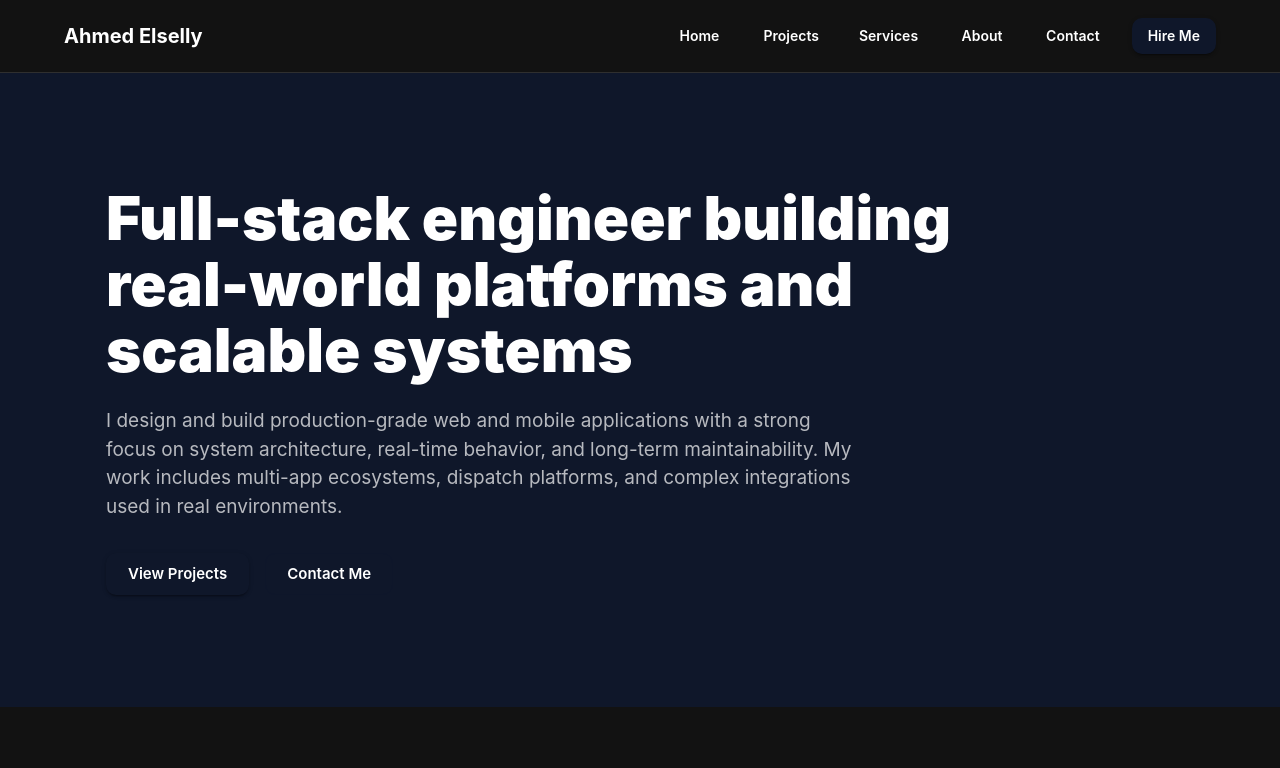
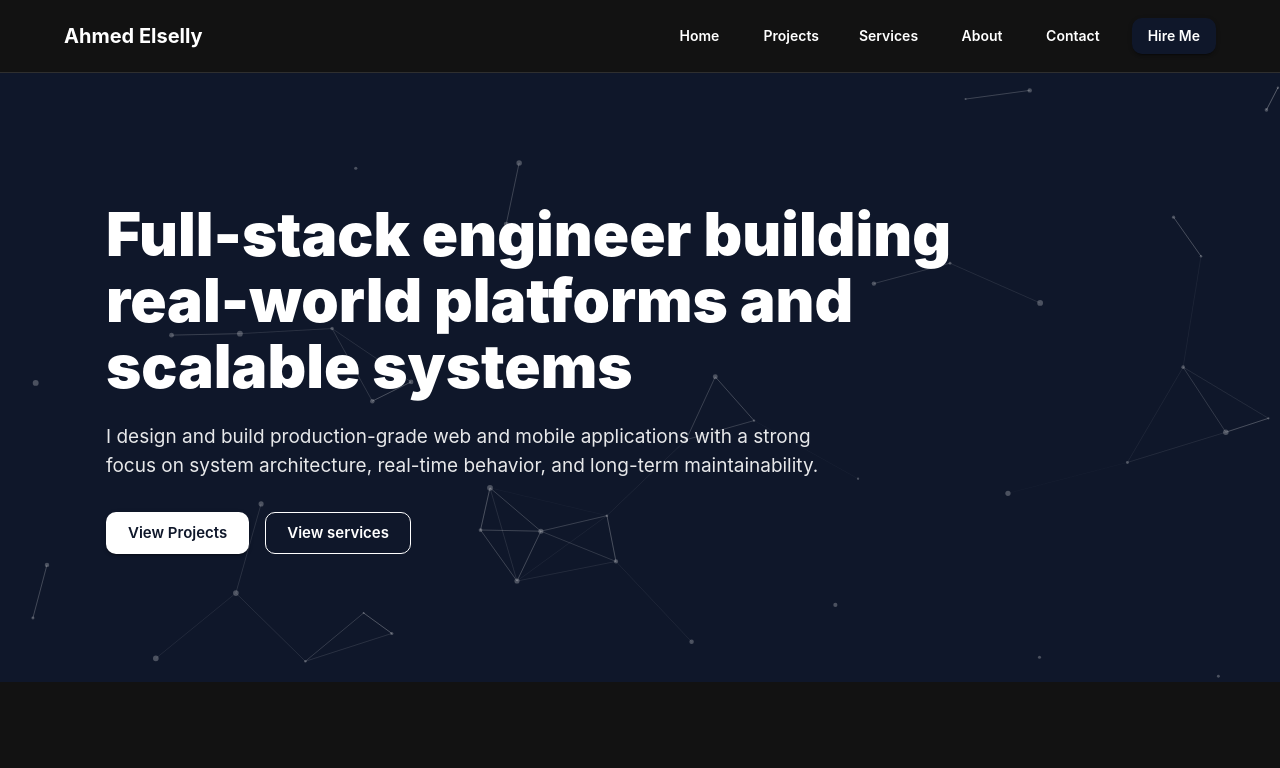
Before and after one commit to AhmedElselly/ahmedelselly.github.io, a Next.js app: page / in a window 1280 px wide. Shown: the top 768 px of the page. Built offline with nearby package versions, Linux system fonts and the light colour scheme; what @mui/material-nextjs would draw is missing.

Commit message:
added particles to header hero section home page

```diff
--- a/package.json
+++ b/package.json
@@ -15,7 +15,10 @@
     "@mui/material-nextjs": "^7.3.7",
     "next": "16.1.4",
     "react": "19.2.3",
-    "react-dom": "19.2.3"
+    "react-dom": "19.2.3",
+    "react-tsparticles": "^2.12.2",
+    "tsparticles": "^3.9.1",
+    "tsparticles-slim": "^2.12.0"
   },
   "devDependencies": {
     "@types/node": "^20",
--- a/src/app/page.tsx
+++ b/src/app/page.tsx
@@ -11,6 +11,7 @@ import Link from "next/link";
 import { projects } from "@/data/projects";
 import ProjectCard from "@/components/ProjectCard";
 import TestimonialsSection from "@/components/TestimonialsSection";
+import HeaderSection from "@/components/HomeComponents/HeaderSection";
 
 export const metadata = {
   title: "Ahmed Elselly | Full-Stack Engineer",
@@ -22,43 +23,7 @@ export default function Home() {
   return (
     <Box sx={{ bgcolor: "primary.main" }}>
       {/* ================= HERO ================= */}
-      <Box sx={{ py: { xs: 8, md: 14 } }}>
-        <Box sx={{ maxWidth: 1100, mx: "auto", px: 2 }}>
-          <Typography
-            variant="h2"
-            fontWeight={900}
-            sx={{ maxWidth: 900, lineHeight: 1.1 }}
-          >
-            Full-stack engineer building real-world platforms and scalable
-            systems
-          </Typography>
-
-          <Typography
-            sx={{ mt: 3, fontSize: 19, maxWidth: 750 }}
-            color="text.secondary"
-          >
-            I design and build production-grade web and mobile applications with
-            a strong focus on system architecture, real-time behavior, and
-            long-term maintainability. My work includes multi-app ecosystems,
-            dispatch platforms, and complex integrations used in real
-            environments.
-          </Typography>
-
-          <Stack direction="row" spacing={2} sx={{ mt: 4 }}>
-            <Link href="/projects" style={{ textDecoration: "none" }}>
-              <Button variant="contained" size="large">
-                View Projects
-              </Button>
-            </Link>
-
-            <Link href="/contact" style={{ textDecoration: "none" }}>
-              <Button variant="outlined" size="large" sx={{ color: "#fff" }}>
-                Contact Me
-              </Button>
-            </Link>
-          </Stack>
-        </Box>
-      </Box>
+      <HeaderSection />
 
       {/* ================= FOCUS ================= */}
       <Box sx={{ py: 10, bgcolor: "background.paper" }}>
@@ -83,8 +48,8 @@ export default function Home() {
               "Notification infrastructure",
               "Hardware & external integrations",
             ].map((item) => (
-              <Box sx={{ mt: 2 }}>
-                <Chip key={item} label={item} />
+              <Box key={item} sx={{ mt: 2 }}>
+                <Chip label={item} />
               </Box>
             ))}
           </Stack>
@@ -178,13 +143,35 @@ export default function Home() {
             sx={{ mt: 4 }}
           >
             <Link href="/contact" style={{ textDecoration: "none" }}>
-              <Button variant="contained" size="large">
+              <Button
+                variant="contained"
+                size="large"
+                sx={{
+                  bgcolor: "#fff",
+                  color: "primary.main",
+                  "&:hover": {
+                    bgcolor: "primary.main",
+                    color: "#fff",
+                  },
+                }}
+              >
                 Start a conversation
               </Button>
             </Link>
 
             <Link href="/services" style={{ textDecoration: "none" }}>
-              <Button variant="outlined" size="large" sx={{ color: "#fff" }}>
+              <Button
+                variant="outlined"
+                size="large"
+                sx={{
+                  color: "#fff",
+                  borderColor: "#fff",
+                  "&:hover": {
+                    borderColor: "#fff",
+                    backgroundColor: "rgba(255,255,255,0.08)",
+                  },
+                }}
+              >
                 View services
               </Button>
             </Link>
--- /dev/null
+++ b/src/components/HomeComponents/HeaderSection/index.tsx
@@ -0,0 +1,83 @@
+"use client";
+
+import { Box, Typography, Stack, Button } from "@mui/material";
+import Link from "next/link";
+import HeroParticles from "../HeroParticles";
+
+export default function HeaderSection() {
+  return (
+    <Box
+      sx={{
+        position: "relative",
+        overflow: "hidden",
+        py: { xs: 10, md: 16 },
+        bgcolor: "primary.main",
+        color: "common.white",
+      }}
+    >
+      {/* Particles background */}
+      <HeroParticles />
+
+      {/* Content */}
+      <Box
+        sx={{
+          position: "relative",
+          zIndex: 1,
+          maxWidth: 1100,
+          mx: "auto",
+          px: 2,
+        }}
+      >
+        <Typography
+          variant="h2"
+          fontWeight={900}
+          sx={{ maxWidth: 900, lineHeight: 1.1 }}
+        >
+          Full-stack engineer building real-world platforms and scalable systems
+        </Typography>
+
+        <Typography sx={{ mt: 3, fontSize: 19, maxWidth: 750, opacity: 0.9 }}>
+          I design and build production-grade web and mobile applications with a
+          strong focus on system architecture, real-time behavior, and long-term
+          maintainability.
+        </Typography>
+
+        <Stack direction="row" spacing={2} sx={{ mt: 4 }}>
+          <Link href="/projects" style={{ textDecoration: "none" }}>
+            <Button
+              variant="contained"
+              size="large"
+              sx={{
+                bgcolor: "#fff",
+                color: "primary.main",
+                "&:hover": {
+                  bgcolor: "primary.main",
+                  color: "#fff",
+                },
+              }}
+            >
+              View Projects
+            </Button>
+          </Link>
+
+          <Link href="/services" style={{ textDecoration: "none" }}>
+            <Button
+              variant="outlined"
+              size="large"
+              sx={{
+                color: "common.white",
+                borderColor: "common.white",
+                "&:hover": {
+                  borderColor: "common.white",
+                  backgroundColor: "rgba(255,255,255,0.08)",
+                },
+              }}
+            >
+              View services
+            </Button>
+          </Link>
+        </Stack>
+      </Box>
+    </Box>
+  );
+}
--- /dev/null
+++ b/src/components/HomeComponents/HeroParticles/index.tsx
@@ -0,0 +1,59 @@
+"use client";
+
+import { useCallback } from "react";
+import Particles from "react-tsparticles";
+import type { Engine } from "tsparticles-engine";
+import { loadSlim } from "tsparticles-slim";
+
+export default function HeroParticles() {
+  const particlesInit = useCallback(async (engine: Engine) => {
+    await loadSlim(engine);
+  }, []);
+
+  return (
+    <Particles
+      id="hero-particles"
+      init={particlesInit}
+      options={{
+        fullScreen: false,
+        background: {
+          color: "transparent",
+        },
+        fpsLimit: 60,
+        particles: {
+          number: { value: 50, density: { enable: true, area: 800 } },
+          color: { value: "#ffffff" },
+          opacity: { value: 0.25 },
+          size: { value: { min: 1, max: 3 } },
+          move: {
+            enable: true,
+            speed: 0.6,
+            direction: "none",
+            outModes: "out",
+          },
+          links: {
+            enable: true,
+            distance: 130,
+            color: "#ffffff",
+            opacity: 0.2,
+            width: 1,
+          },
+        },
+        interactivity: {
+          events: {
+            onHover: { enable: true, mode: "repulse" },
+          },
+          modes: {
+            repulse: { distance: 120 },
+          },
+        },
+        detectRetina: true,
+      }}
+      style={{
+        position: "absolute",
+        inset: 0,
+        zIndex: 0,
+      }}
+    />
+  );
+}
```
Also changed, not shown: 1 other file (tests, documents, lock files or other folders).
